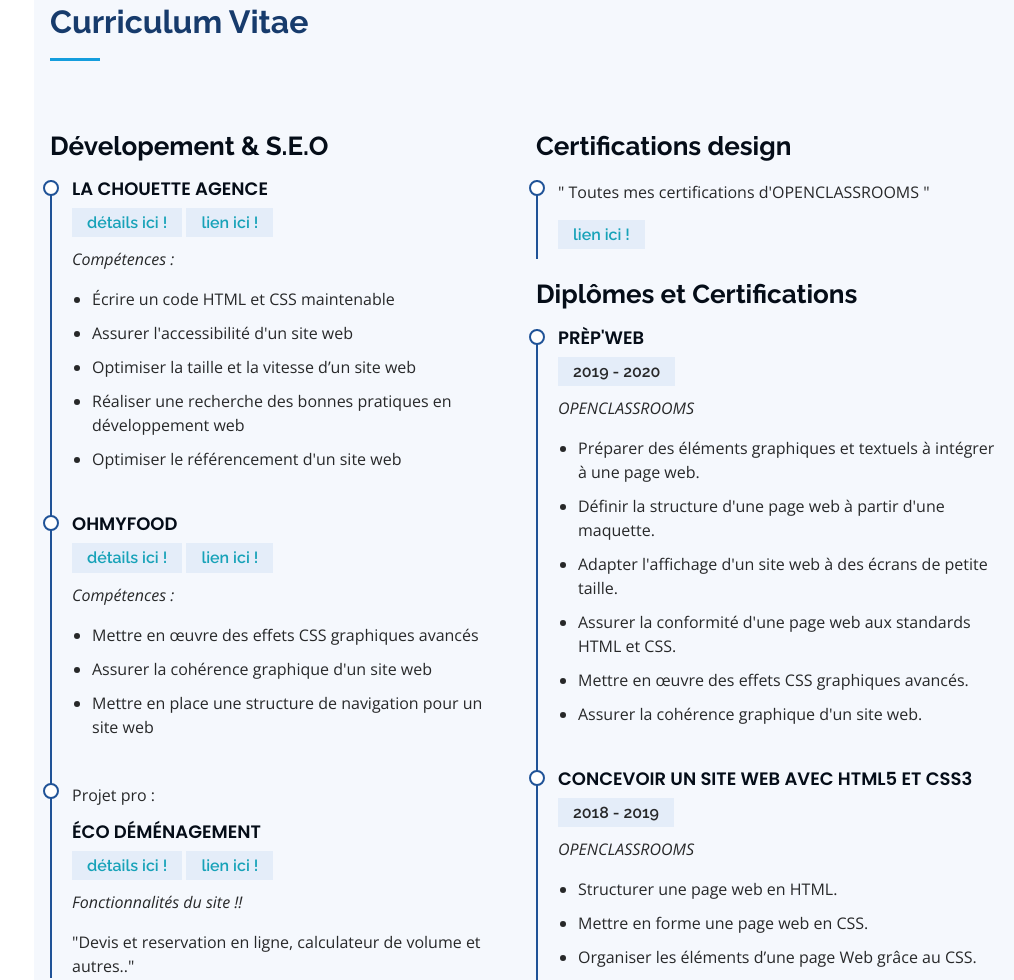
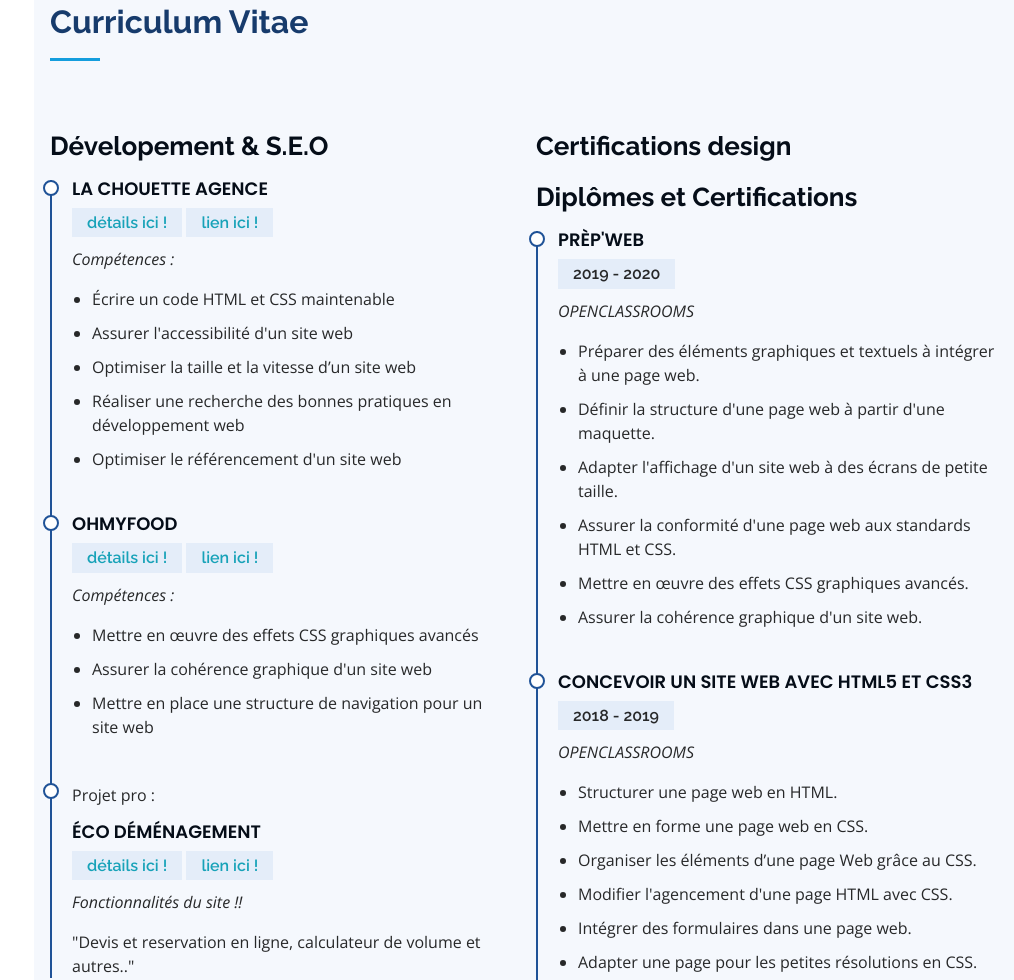
Before and after one commit to antho635/portfolio, a plain HTML site: page index.html in a window 1280 px wide. Shown: the part 3017-3997 px from the top of the page, without its empty margins (266-1280 px from the left). Drawn offline with nearby package versions, Linux system fonts and the light colour scheme.

Commit message:
supression dans cv "tout mes certificas"

```diff
--- a/index.html
+++ b/index.html
@@ -347,12 +347,6 @@
                             <!-- ======= DIPLOMES ET CERTIFICATIONS ======= -->
                             <div class="col-lg-6" data-aos="fade-up" data-aos-delay="100">
                                 <h3 class="resume-title">Certifications design</h3>
-                                <div class="resume-item pb-0">
-                                    <p>" Toutes mes certifications d'OPENCLASSROOMS "</p>
-                                    <h5>
-                                        <a class="link-p" href="certificat.html"> lien ici !</a>
-                                    </h5>
-                                </div>
 
                                 <h3 class="resume-title">Diplômes et Certifications</h3>
                                 <div class="resume-item">
```
